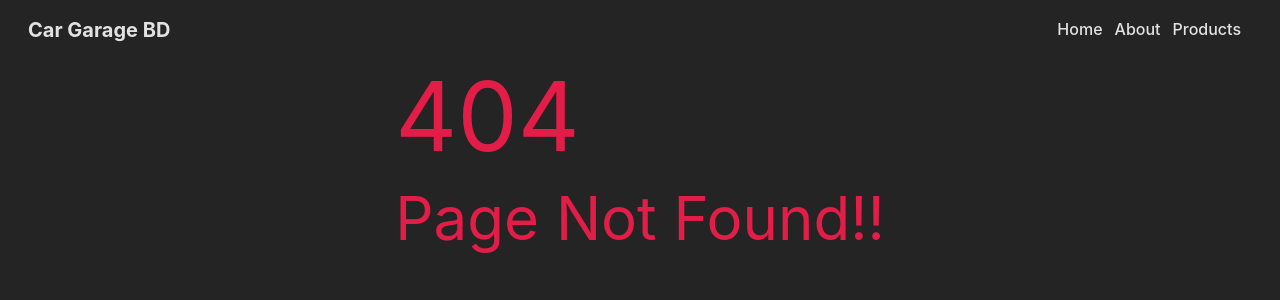
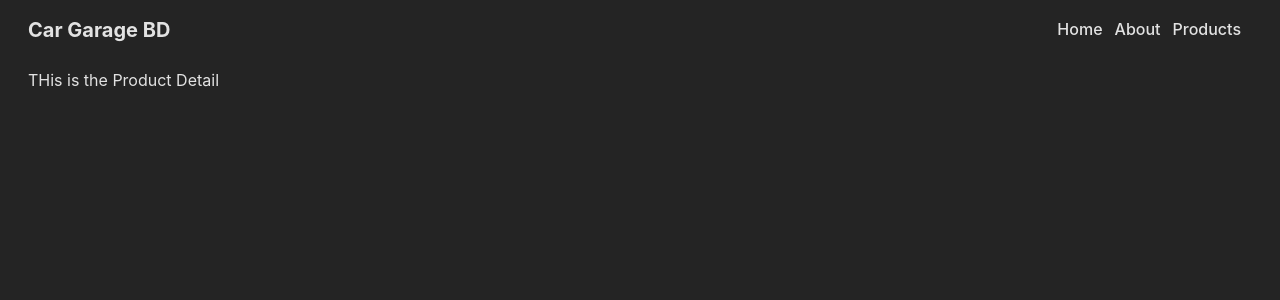
Before and after one commit to hasansfzn/garage_vue_routing, a Vue app: page /product/1 in a window 1280 px wide. Before the commit this address had no page. Shown: the top 300 px of the page. Built offline with nearby package versions, Linux system fonts and the light colour scheme.

Commit message:
dynamic routing added

```diff
--- a/src/router/index.js
+++ b/src/router/index.js
@@ -2,6 +2,7 @@ import AboutView from "@/views/AboutView.vue";
 import HomeView from "@/views/HomeView.vue";
 import ProductsView from "@/views/ProductsView.vue";
 import NotFound from "@/views/NotFound.vue";
+import ProductDetails from "@/views/ProductDetails.vue";
 import { createRouter, createWebHistory } from "vue-router";
 
 const router = createRouter({
@@ -22,7 +23,16 @@ const router = createRouter({
       name: "products",
       component: ProductsView,
     },
-    { path: "/:pathMatch(.*)*", name: "NotFound", component: NotFound },
+    {
+      path: "/product/:id",
+      name: "Product",
+      component: ProductDetails,
+    },
+    {
+      path: "/:pathMatch(.*)*",
+      name: "NotFound",
+      component: NotFound,
+    },
   ],
 });
 
--- a/src/views/NotFound.vue
+++ b/src/views/NotFound.vue
@@ -1,7 +1,7 @@
 <script setup></script>
 
 <template>
-  <div class="grid place-content-center space-y-6">
+  <div class="grid place-content-center space-y-6git a">
     <h3 class="text-rose-600 text-8xl fond-bold">404</h3>
     <h3 class="text-rose-600 text-6xl fond-bold">Page Not Found!!</h3>
   </div>
--- /dev/null
+++ b/src/views/ProductDetails.vue
@@ -0,0 +1,9 @@
+<script setup></script>
+
+<template>
+  <div>
+    <h2>THis is the Product Detail</h2>
+  </div>
+</template>
+
+<style scoped></style>
```
